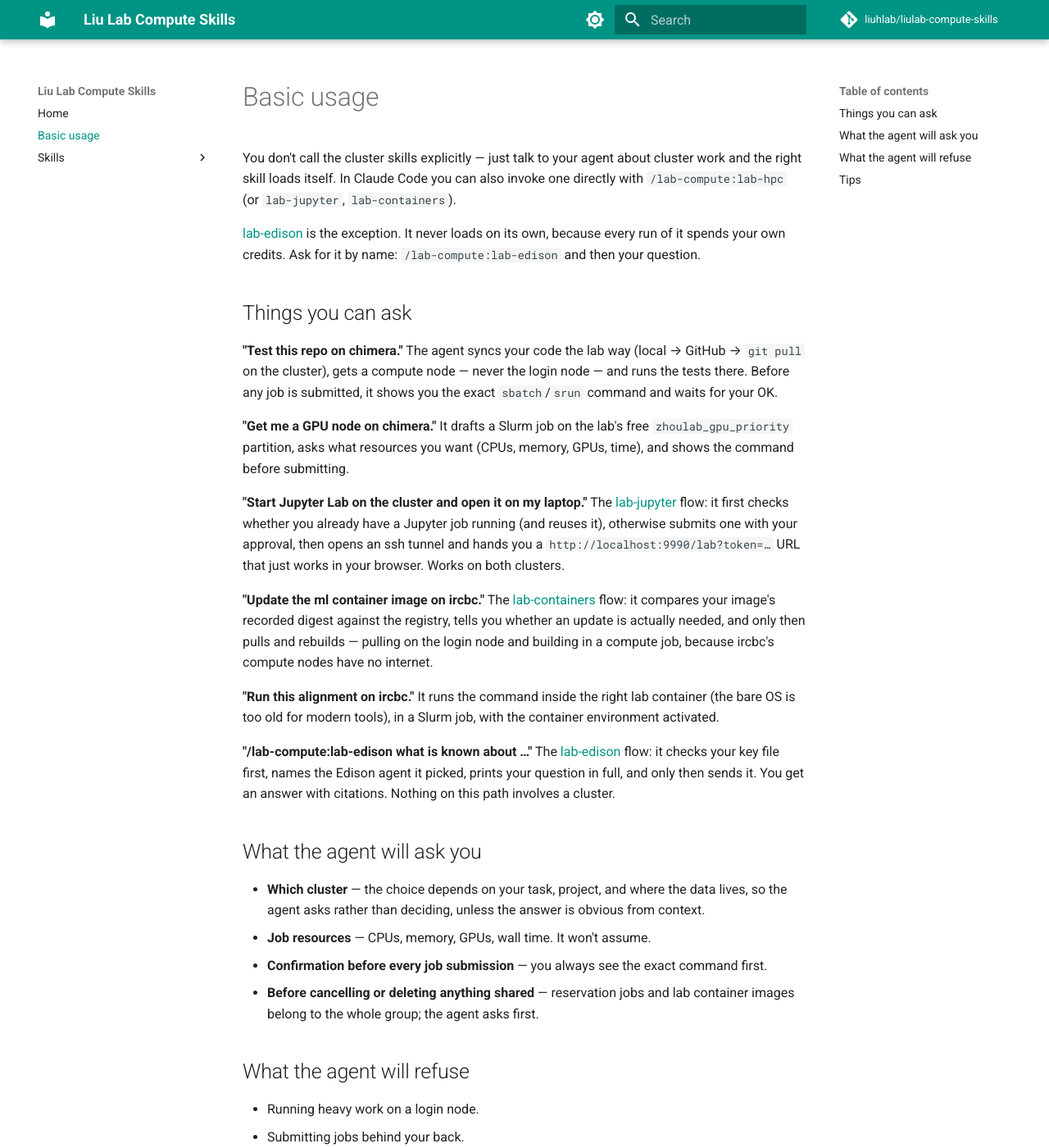
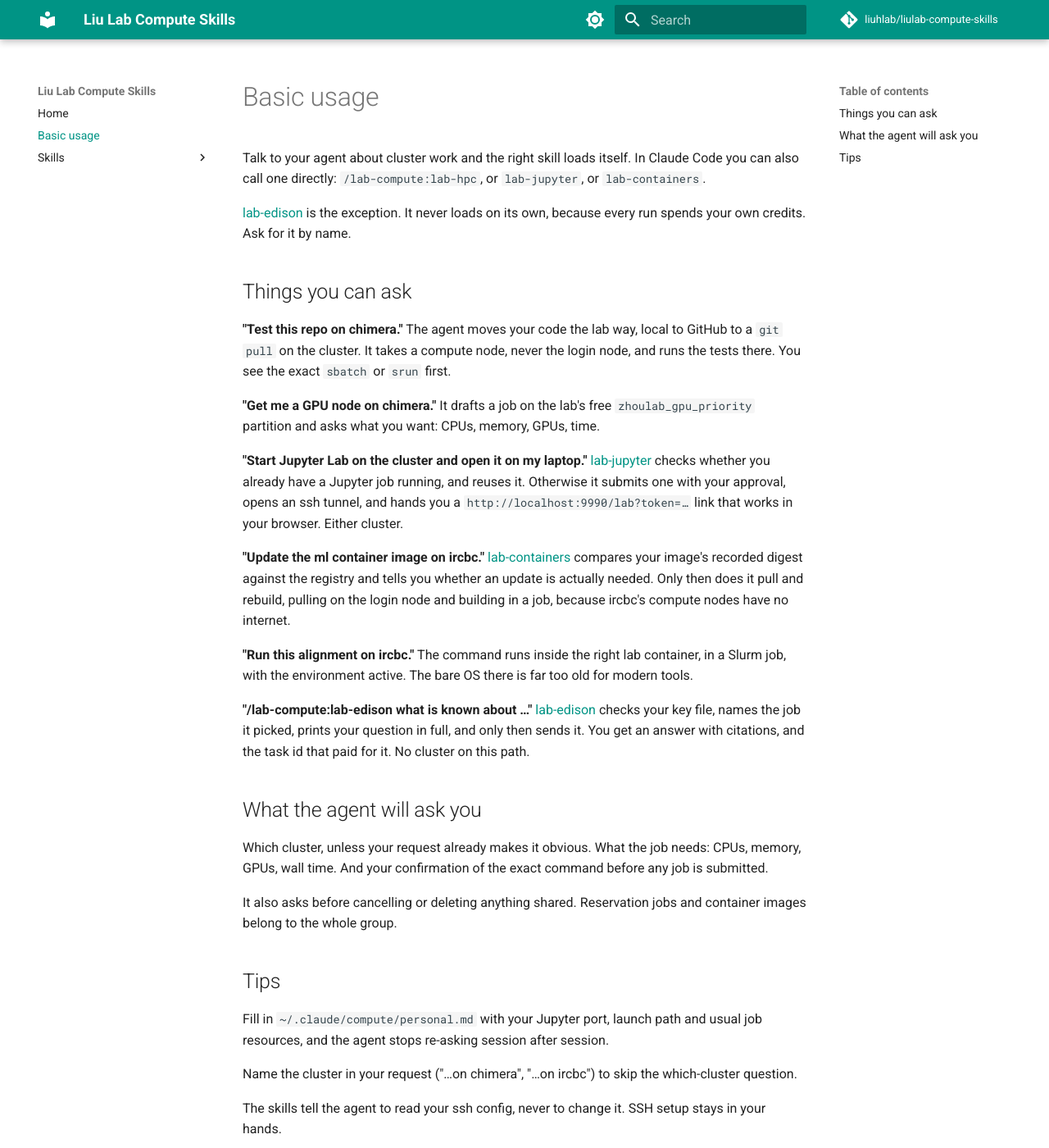
Before and after one commit to liuhlab/liulab-compute-skills, an MkDocs documentation site: the page built from docs/usage.md, in a window 1280 px wide and 1400 px high. Shown: the whole window at 82% size. Built offline with MkDocs 1.6.1 and Material for MkDocs 9.7.7, drawn with Linux system fonts in a browser that asks for light colours; comment, search, counter and statistics services are not loaded; some of the changed text lies outside the part shown.

Commit message:
Rewrite the published docs shorter and in plainer English
The six human-facing pages had drifted from the skills and had grown the
long-dash, bold-lead-in prose of a generated page. They now say what the
skills say, in fewer words.

Cuts: the refusal list lived on both the home page and the usage page and
now lives on one; `lab-edison` lost the repetition around its examples and
its data section. No fact was dropped.

Fixes: `lab-edison` calls them jobs, as the skill and its references do; the
cluster table drops "GPU nodes drained", a node state that changes and has
no date on it, and names the clusters as people name them rather than as the
setup check labels them.

Co-Authored-By: Claude Opus 5 (1M context) <noreply@anthropic.com>
Claude-Session: https://claude.ai/code/session_01CiVJBgEhzLGCcD9SQn1pZc

```diff
--- a/docs/usage.md
+++ b/docs/usage.md
@@ -1,78 +1,59 @@
 # Basic usage
 
-You don't call the cluster skills explicitly — just talk to your agent
-about cluster work and the right skill loads itself. In Claude Code you can
-also invoke one directly with `/lab-compute:lab-hpc` (or `lab-jupyter`,
-`lab-containers`).
+Talk to your agent about cluster work and the right skill loads itself. In Claude
+Code you can also call one directly: `/lab-compute:lab-hpc`, or `lab-jupyter`, or
+`lab-containers`.
 
-[lab-edison](skills/lab-edison.md) is the exception. It never loads on its
-own, because every run of it spends your own credits. Ask for it by name:
-`/lab-compute:lab-edison` and then your question.
+[lab-edison](skills/lab-edison.md) is the exception. It never loads on its own,
+because every run spends your own credits. Ask for it by name.
 
 ## Things you can ask
 
-**"Test this repo on chimera."**
-The agent syncs your code the lab way (local → GitHub → `git pull` on the
-cluster), gets a compute node — never the login node — and runs the tests
-there. Before any job is submitted, it shows you the exact `sbatch`/`srun`
-command and waits for your OK.
+**"Test this repo on chimera."** The agent moves your code the lab way, local to
+GitHub to a `git pull` on the cluster. It takes a compute node, never the login
+node, and runs the tests there. You see the exact `sbatch` or `srun` first.
 
-**"Get me a GPU node on chimera."**
-It drafts a Slurm job on the lab's free `zhoulab_gpu_priority` partition,
-asks what resources you want (CPUs, memory, GPUs, time), and shows the
-command before submitting.
+**"Get me a GPU node on chimera."** It drafts a job on the lab's free
+`zhoulab_gpu_priority` partition and asks what you want: CPUs, memory, GPUs,
+time.
 
 **"Start Jupyter Lab on the cluster and open it on my laptop."**
-The [lab-jupyter](skills/lab-jupyter.md) flow: it first checks whether you
-already have a Jupyter job running (and reuses it), otherwise submits one
-with your approval, then opens an ssh tunnel and hands you a
-`http://localhost:9990/lab?token=…` URL that just works in your browser.
-Works on both clusters.
+[lab-jupyter](skills/lab-jupyter.md) checks whether you already have a Jupyter job
+running, and reuses it. Otherwise it submits one with your approval, opens an ssh
+tunnel, and hands you a `http://localhost:9990/lab?token=…` link that works in
+your browser. Either cluster.
 
 **"Update the ml container image on ircbc."**
-The [lab-containers](skills/lab-containers.md) flow: it compares your
-image's recorded digest against the registry, tells you whether an update
-is actually needed, and only then pulls and rebuilds — pulling on the login
-node and building in a compute job, because ircbc's compute nodes have no
-internet.
+[lab-containers](skills/lab-containers.md) compares your image's recorded digest
+against the registry and tells you whether an update is actually needed. Only then
+does it pull and rebuild, pulling on the login node and building in a job, because
+ircbc's compute nodes have no internet.
 
-**"Run this alignment on ircbc."**
-It runs the command inside the right lab container (the bare OS is too old
-for modern tools), in a Slurm job, with the container environment
-activated.
+**"Run this alignment on ircbc."** The command runs inside the right lab
+container, in a Slurm job, with the environment active. The bare OS there is far
+too old for modern tools.
 
 **"/lab-compute:lab-edison what is known about …"**
-The [lab-edison](skills/lab-edison.md) flow: it checks your key file
-first, names the Edison agent it picked, prints your question in full,
-and only then sends it. You get an answer with citations. Nothing on this
-path involves a cluster.
+[lab-edison](skills/lab-edison.md) checks your key file, names the job it picked,
+prints your question in full, and only then sends it. You get an answer with
+citations, and the task id that paid for it. No cluster on this path.
 
 ## What the agent will ask you
 
-- **Which cluster** — the choice depends on your task, project, and where
-  the data lives, so the agent asks rather than deciding, unless the answer
-  is obvious from context.
-- **Job resources** — CPUs, memory, GPUs, wall time. It won't assume.
-- **Confirmation before every job submission** — you always see the exact
-  command first.
-- **Before cancelling or deleting anything shared** — reservation jobs and
-  lab container images belong to the whole group; the agent asks first.
+Which cluster, unless your request already makes it obvious. What the job needs:
+CPUs, memory, GPUs, wall time. And your confirmation of the exact command before
+any job is submitted.
 
-## What the agent will refuse
-
-- Running heavy work on a login node.
-- Submitting jobs behind your back.
-- Working on a machine whose `~/.ssh/config` isn't set up for the cluster
-  (it points you to the [setup steps](index.md#install-in-claude-code)
-  instead of asking for passwords or IP addresses).
-- Retrying its way around a down VPN — it stops and tells you to check it.
+It also asks before cancelling or deleting anything shared. Reservation jobs and
+container images belong to the whole group.
 
 ## Tips
 
-- Keep `~/.claude/compute/personal.md` filled in (Jupyter port, launch
-  path, your usual job resources) and the agent stops re-asking session
-  after session.
-- Name the cluster in your request ("…on chimera", "…on ircbc") to skip
-  the which-cluster question.
-- The skills tell the agent to *read* your ssh config, never to change it —
-  SSH setup stays in your hands.
+Fill in `~/.claude/compute/personal.md` with your Jupyter port, launch path and
+usual job resources, and the agent stops re-asking session after session.
+
+Name the cluster in your request ("…on chimera", "…on ircbc") to skip the
+which-cluster question.
+
+The skills tell the agent to read your ssh config, never to change it. SSH setup
+stays in your hands.
```
Also changed, not shown: CHANGELOG.md (+22 -0 lines), docs/index.md (+55 -65 lines), docs/skills/lab-containers.md (+33 -34 lines), docs/skills/lab-edison.md (+80 -118 lines), docs/skills/lab-hpc.md (+43 -41 lines), docs/skills/lab-jupyter.md (+29 -32 lines), 1 other file.
